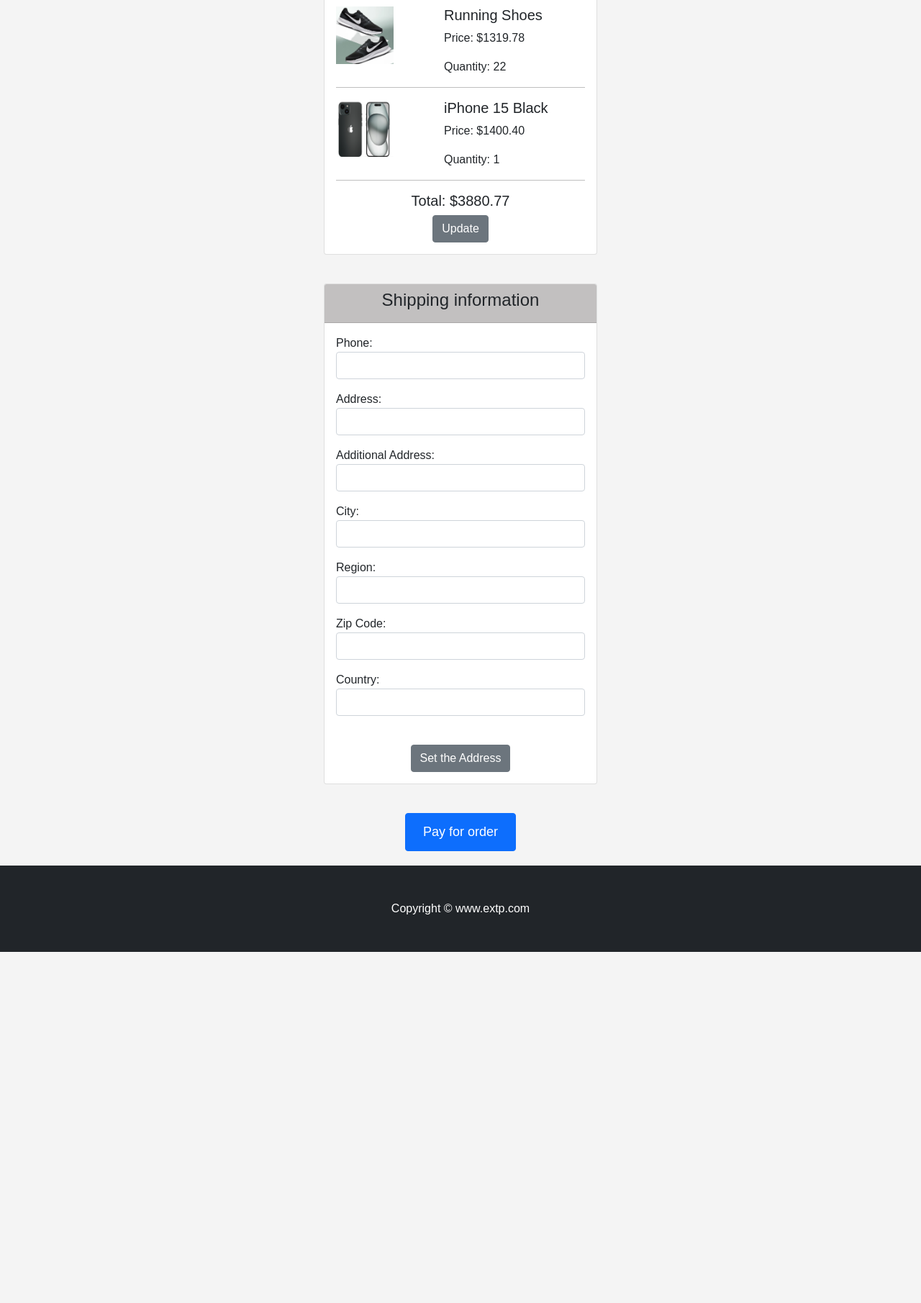
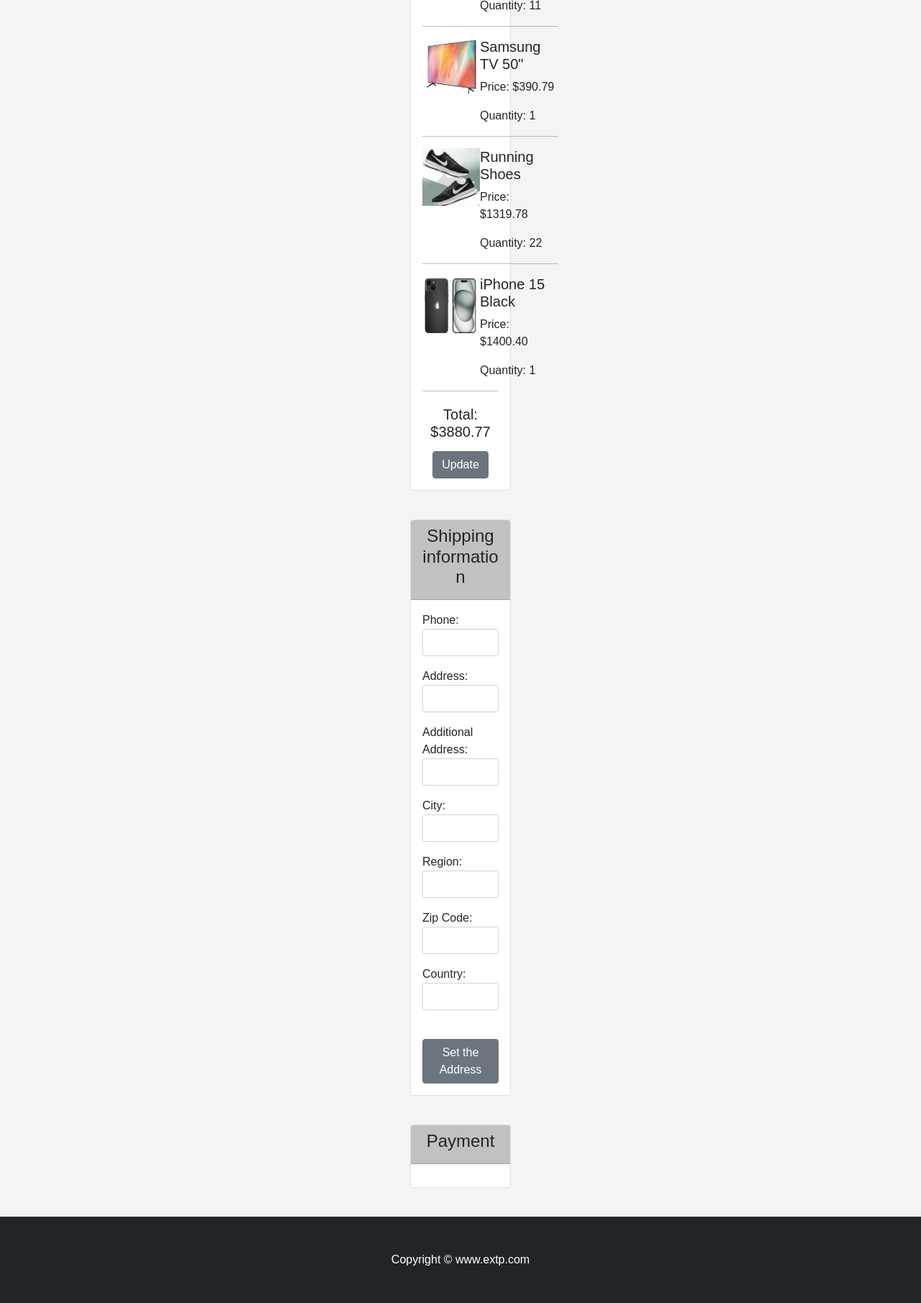
Before and after one commit to mkskh/Django_Ecommerce_Website, a Django app: page /cart/checkout/ in a window 1280 px wide. Shown: the part 1425-3236 px from the top of the page at 72% size. Before the commit the page ends 2748 px from the top, so only its background shows below. Run offline with Django 5.2, Linux system fonts and the light colour scheme; a user stored in the database is signed in; data comes from the database, SQL or seed files in the repository; both versions use the stored data as it was after the commit; some libraries are stand-ins or nearby versions.

Commit message:
implemented paypal payments

```diff
--- a/cart/models.py
+++ b/cart/models.py
@@ -1,6 +1,7 @@
 from django.db import models
 from django.contrib.auth.models import User
 from ecommerce.models import Product
+from user.models import UserProfile
 
 
 class Cart(models.Model):
@@ -14,3 +15,10 @@ class Cart(models.Model):
 
     def __str__(self):
         return f"{self.product} x {self.quantity}"
+
+
+class Order(models.Model):
+    user = models.ForeignKey(User, on_delete=models.CASCADE)
+    ship_info = models.ForeignKey(UserProfile, on_delete=models.CASCADE)
+    amount_paid = models.DecimalField(max_digits=6, decimal_places=2)
+    date_ordered = models.DateTimeField(auto_now_add=True)
--- a/cart/urls.py
+++ b/cart/urls.py
@@ -11,4 +11,5 @@ urlpatterns = [
     path("add/unknown_user", views.add_to_cart_unknown_user, name="add_to_cart_unknown_user"),
     path("update/<int:cart_item_id>/", views.update_cart_item, name="update_cart_item"),
     path("checkout/", views.checkout, name="checkout"),
+    path("payment-completed/<int:order_id>/", views.payment_completed, name="payment-completed"),
 ]
--- a/cart/views.py
+++ b/cart/views.py
@@ -2,6 +2,7 @@ from django.shortcuts import render, get_object_or_404, redirect
 from django.contrib.auth.decorators import login_required
 from django.contrib import messages
 from django.http import HttpResponseRedirect
+import random
 
 from .models import Cart
 from .forms import QuantityForm
@@ -9,6 +10,8 @@ from ecommerce.models import Product
 from user.models import UserProfile
 from .forms import ShippingInfoForm
 
+
+global_random_number = None
 
 
 @login_required
@@ -109,7 +112,8 @@ def checkout(request):
     profile = UserProfile.objects.filter(user=request.user).first()
     total_price = sum(item.quantity * item.product.price for item in cart)
 
-        # FINISH
+    global global_random_number
+    global_random_number = random.randint(100000, 999999)
 
     if request.method == 'POST':
         form = ShippingInfoForm(request.POST)
@@ -137,4 +141,8 @@ def checkout(request):
     if request.method == 'GET':
         form = ShippingInfoForm(instance=profile)
 
-    return render(request, 'cart/checkout.html', {'cart': cart, 'form': form, 'total_price': total_price})
+    return render(request, 'cart/checkout.html', {'cart': cart, 'form': form, 'total_price': total_price, 'global_random_number': global_random_number})
+
+
+def payment_completed(request, order_id):
+    return render(request, 'cart/payment-completed.html')
--- a/config/settings.py
+++ b/config/settings.py
@@ -26,6 +26,7 @@ SECRET_KEY = 'django-insecure-gzjfrh5_t#%p^b9zhhv4_iwn)%j8t@lze%b)=+rc!yrek4^_26
 DEBUG = True
 
 ALLOWED_HOSTS = []
+SECURE_CROSS_ORIGIN_OPENER_POLICY='same-origin-allow-popups'
 
 
 # Application definition
--- a/templates/cart/checkout.html
+++ b/templates/cart/checkout.html
@@ -20,7 +20,7 @@
         {% endfor %}
     {% endif %}
 
-    <div class="card" style="margin: 40px 450px;">
+    <div class="card" style="margin: 40px 570px;">
         <div class="card-header" style="text-align: center; background-color: rgb(194, 192, 192);" >
             <h4>Order summary</h4>
         </div>
@@ -46,14 +46,14 @@
                 {% endfor %}
             </table>
             <hr class="my-line" style="color: rgb(0, 0, 0);">
-            <h5 style="text-align: center;">Total: ${{ total_price }}</h5>
-            <div style="text-align: center;">
+            <h5 style="text-align: center; margin-top: 20px;">Total: ${{ total_price }}</h5>
+            <div style="text-align: center; margin-top: 15px;">
                 <a href="{% url 'cart:cart_details' %}" class="btn btn-secondary">Update</a>
             </div>
         </div>
     </div>
 
-    <div class="card" style="margin: 40px 450px;">
+    <div class="card" style="margin: 40px 570px;">
         <div class="card-header" style="text-align: center; background-color: rgb(194, 192, 192);">
             <h4>Shipping information</h4>
         </div>
@@ -67,8 +67,52 @@
         </div>
     </div>
 
-    <div style="text-align: center; margin: 20px;">
-        <a href="#" class="btn btn-primary" style="padding: 12px 24px; font-size: 18px;">Pay for order</a>
+    <div class="card" style="margin: 40px 570px;">
+        <div class="card-header" style="text-align: center; background-color: rgb(194, 192, 192);">
+            <h4>Payment</h4>
+        </div>
+        <div class="card-body">
+            <div id="paypal-button-container"></div>
+        </div>
     </div>
 
+
+
+    <script src="https://www.paypal.com/sdk/js?client-id=AaMFJiPtwxV84cMJkEBDq5FkXlTuiZhdEc6kmeduIo-kZbiMhbfjOmd8OGHORdJCSDuoGrEggcYavkFM&currency=USD"></script>
+
+    <script>
+        // Render the PayPal button into #paypal-button-container
+        paypal.Buttons({
+
+            style: {
+                color:  'blue',
+                shape:  'pill',
+                label:  'pay',
+                height: 40
+            },
+
+            // Call your server to set up the transaction
+            createOrder: function(data, actions) {
+                return actions.order.create({
+                    purchase_units: [
+                        {
+                            amount: {
+                                value: "{{ total_price }}",
+                            },
+                        },
+                    ],
+                });
+            },
+
+            // Call your server to finalize the transaction
+            onApprove: function(data, actions) {
+                return actions.order.capture().then(function (Detail) {
+                    console.log(Detail);
+                    if(Detail.status === "COMPLETED"){
+                        window.location.href = `/cart/payment-completed/{{global_random_number}}/?status=${Detail.status}`
+                    }
+                });
+            },
+        }).render('#paypal-button-container');
+    </script>
 {% endblock %}
```
Also changed, not shown: templates/cart/payment-completed.html (added, +25 -0 lines), !resources/media/checkout2.png, !resources/media/pay_on_paypal.png (added), !resources/media/payments.png (added), !resources/media/paypal.png (added), README.md, cart/migrations/0003_order.py (added), db.sqlite3.
